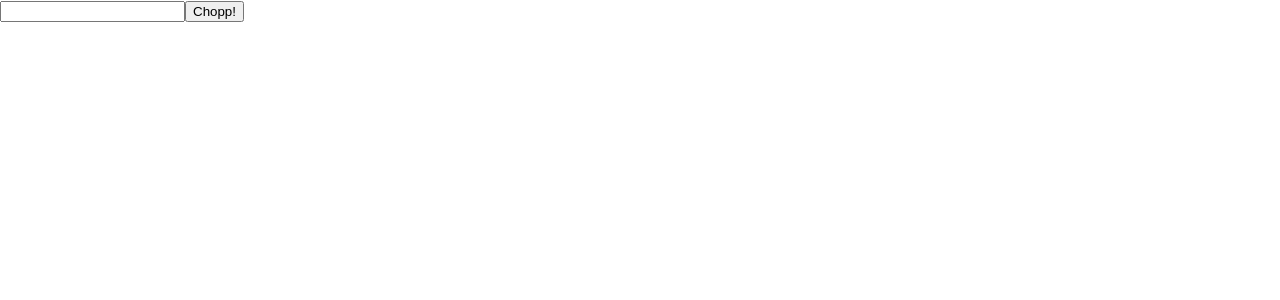
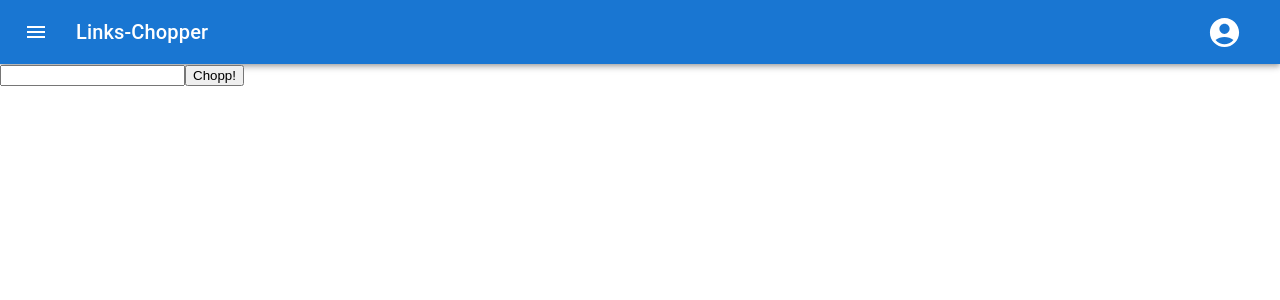
Before and after one commit to josemsb92/url-chopper-frontend, a React (Create React App) app: page / in a window 1280 px wide. Shown: the top 300 px of the page. Built offline with nearby package versions, Linux system fonts and the light colour scheme.

Commit message:
Navbar component implemented on index view

```diff
--- a/src/views/index.jsx
+++ b/src/views/index.jsx
@@ -1,8 +1,9 @@
 import UrlForm from "../Components/UrlForm";
-
+import Navbar from "../Components/Navbar"
 function MainView() {
   return (
     <div className="main-view">
+      <Navbar />
       <UrlForm />
     </div>
   );
```
